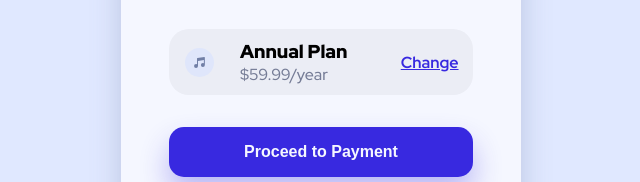
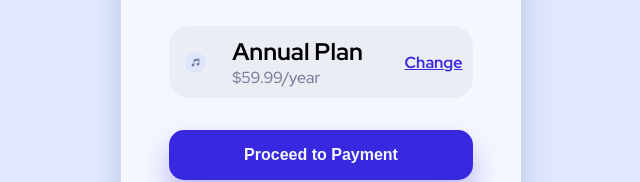
Before and after one commit to jkufa/FrontendMentor, a plain HTML site: page index.html in a window 1280 px wide. Shown: the part 434-616 px from the top of the page, 319-959 px from the left. Drawn offline with Linux system fonts and the light colour scheme.

Commit message:
Add alt text for images and change h3 tag to h2

```diff
--- a/index.html
+++ b/index.html
@@ -14,7 +14,7 @@
 <body>
   <div class="card-container">
     <div class="card">
-      <img src="images/illustration-hero.svg">
+      <img src="images/illustration-hero.svg" alt="person dancing to music">
       <h1>Order Summary</h1>
 
       <p>You can now listen to millions of songs, audiobooks, and podcasts on any
@@ -22,9 +22,9 @@
 
       <div class="plan-container">
         <div class="plan">
-        <img src="images/icon-music.svg">
+        <img src="images/icon-music.svg" alt="musical note">
         <div class="plan-text">
-          <h3>Annual Plan</h3>
+          <h2>Annual Plan</h2>
           <span>$59.99/year</span>
         </div>
         <a href="#">Change</a>
--- a/style.css
+++ b/style.css
@@ -75,8 +75,8 @@ body {
   text-align: left;
 }
 
-.plan-text h3 {
-  font-weight: 900;
+.plan-text h2 {
+  font-weight: 700;
   margin: 0;
 }
 .plan-text span {
```
